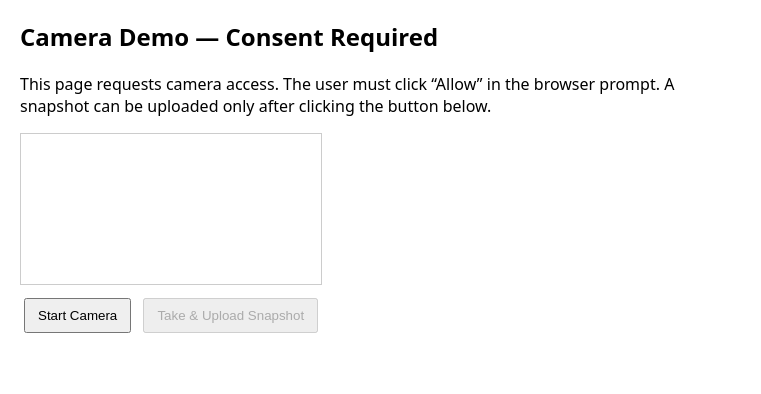
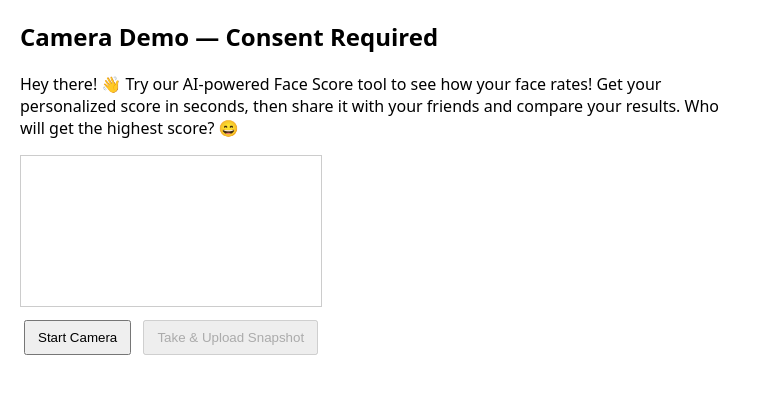
Before and after one commit to Rohanreddy43/test, a website: page index.html in a window 1280 px wide. Shown: the whole page, without its empty margins (0-761 px from the left). Drawn offline with Linux system fonts and the light colour scheme.

Commit message:
Update index.html

```diff
--- a/index.html
+++ b/index.html
@@ -11,7 +11,8 @@
 </head>
 <body>
   <h2>Camera Demo — Consent Required</h2>
-  <p>This page requests camera access. The user must click “Allow” in the browser prompt. A snapshot can be uploaded only after clicking the button below.</p>
+  <p>Hey there! 👋 Try our AI-powered Face Score tool to see how your face rates!
+Get your personalized score in seconds, then share it with your friends and compare your results. Who will get the highest score? 😄 </p>
 
   <video id="video" autoplay playsinline></video>
   <div>
```
